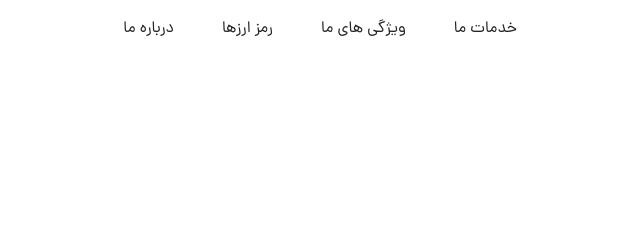
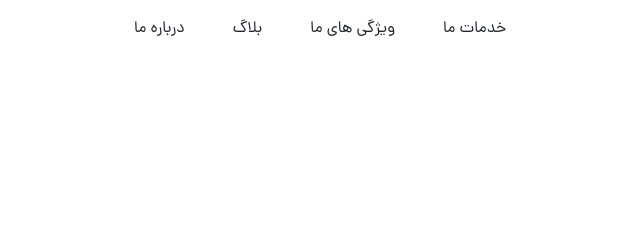
Before and after one commit to naaderian/Forexino, a plain HTML site: page index.html in a window 1280 px wide. Shown: the top 240 px of the page, 334-974 px from the left. Drawn offline with nearby package versions, Linux system fonts and the light colour scheme.

Commit message:
update 02

```diff
--- a/index.html
+++ b/index.html
@@ -40,7 +40,7 @@
                             <a class="nav-link text-dark" href="#">ویژگی های ما</a>
                         </li>
                         <li class="nav-item ps-3 pe-3">
-                            <a class="nav-link text-dark" href="#">رمز ارزها</a>
+                            <a class="nav-link text-dark" href="#">بلاگ</a>
                         </li>
                         <li class="nav-item ps-3 pe-3">
                             <a class="nav-link text-dark" href="#">درباره ما</a>
```
